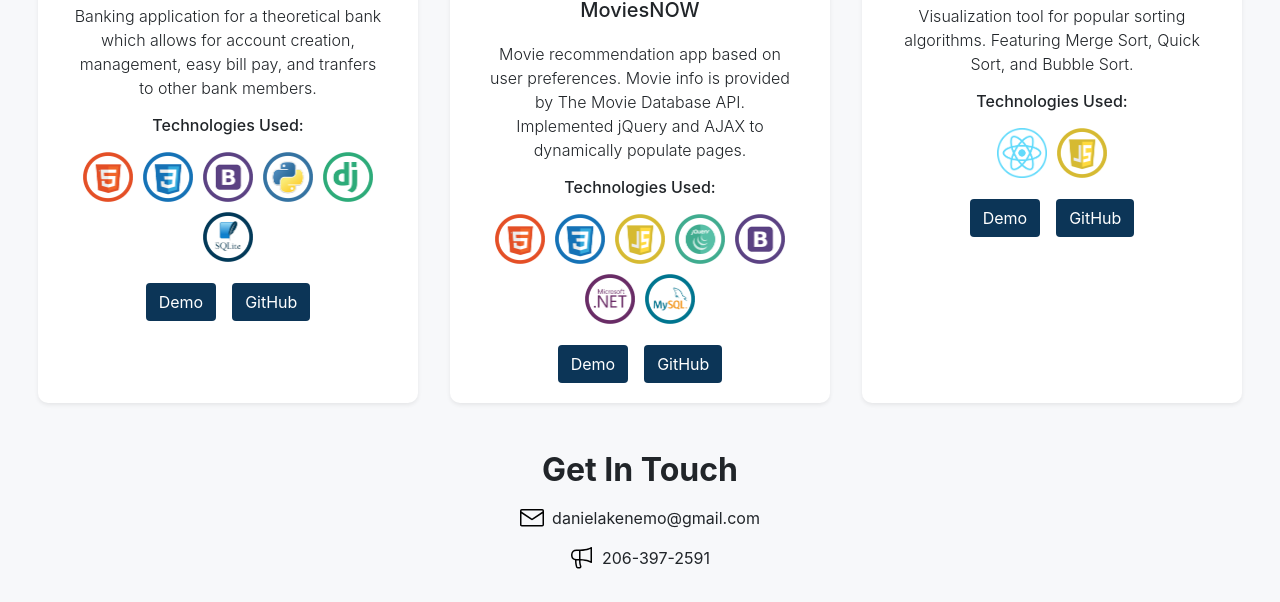
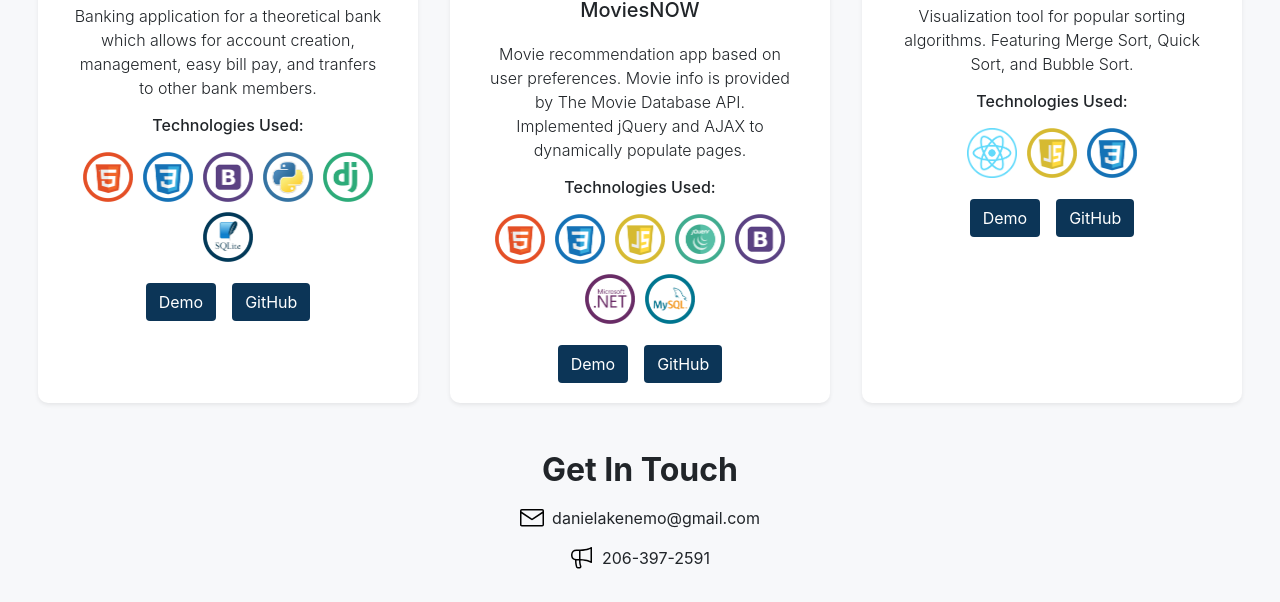
Before and after one commit to matthdan003/matthdan.github.io, a plain HTML site: page index.html in a window 1280 px wide. Shown: the part 1393-1995 px from the top of the page. Drawn offline with nearby package versions, Linux system fonts and the light colour scheme.

Commit message:
updated icons

```diff
--- a/index.html
+++ b/index.html
@@ -312,6 +312,9 @@
                                     <div class="card-icon">
                                         <img src="assets/icons/JavaScript.png" alt="">
                                     </div>
+                                    <div class="card-icon">
+                                        <img src="assets/icons/CSS.png" alt="">
+                                    </div>
                                 </div>
 
                                 <div class="d-flex justify-content-center">
```
